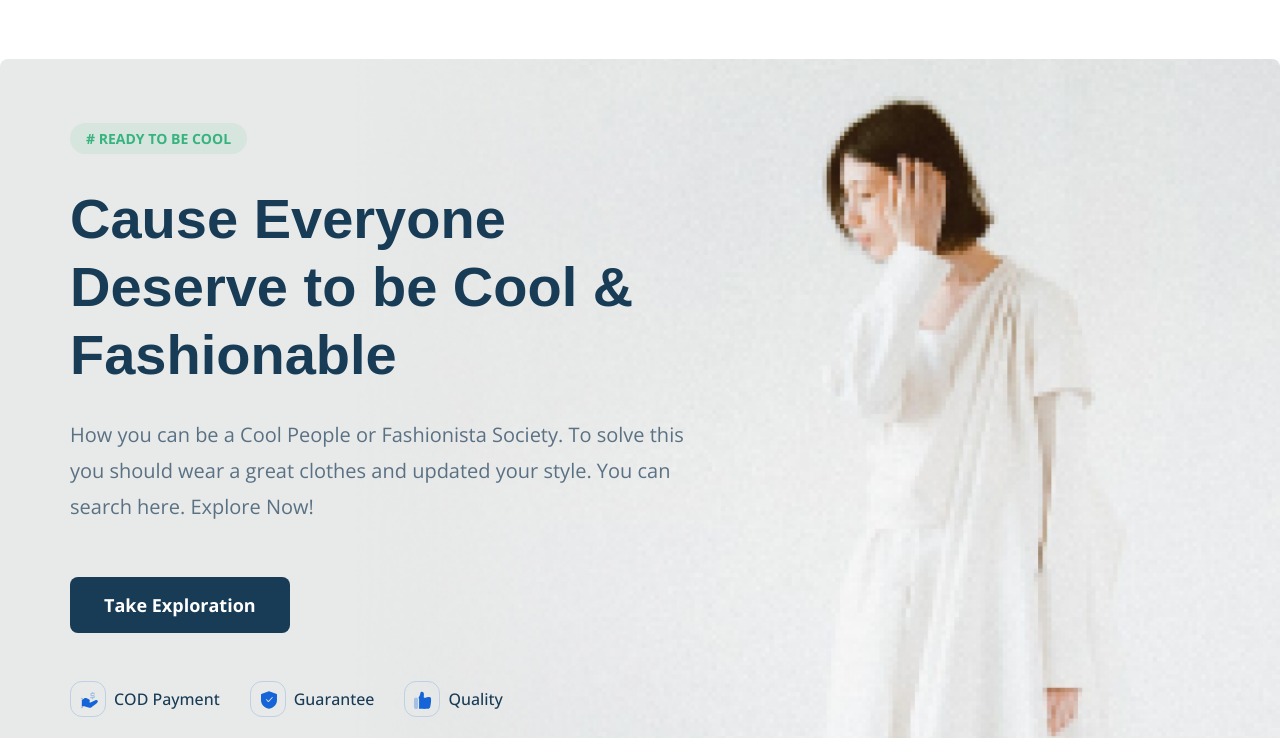
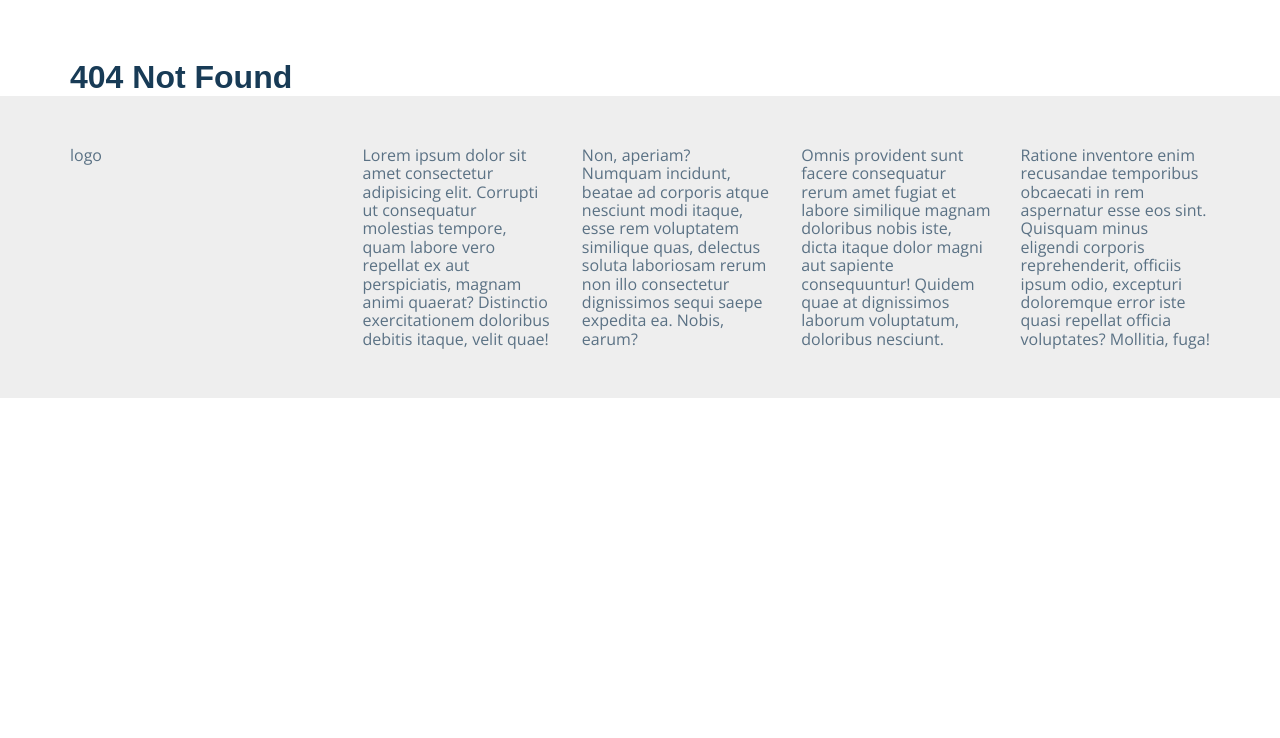
Before and after one commit to gldkru/ehya-fashion, a plain HTML site: page index.html in a window 1280 px wide. Shown: the part 77-815 px from the top of the page. Drawn offline with nearby package versions, Linux system fonts and the light colour scheme; a web font is replaced by a local one.

Commit message:
block page

```diff
--- a/index.html
+++ b/index.html
@@ -53,8 +53,11 @@
 			</div>
 		</header>
 
-		<div class="content-main">
-			<div class="hero">
+		<div class="page__content content-main">
+			<div class="container">
+				<h1>404 Not Found</h1>
+			</div>
+			<!-- <div class="hero">
 				<div class="container">
 					<div class="row">
 						<div class="col-7">
@@ -69,7 +72,6 @@
 							</div>
 							<div class="hero-action">
 								<a href="#" class="btn btn_black btn_large">Take Exploration</a>
-								<!-- <button type="button" class="btn">Take Exploration</button> -->
 							</div>
 							<div class="advantages">
 								<div class="advantage-item">
@@ -112,7 +114,7 @@
 						</div>
 					</div>
 				</div>
-			</div>
+			</div> -->
 		</div>
 
 		<footer class="footer-main">
--- a/styles/content.css
+++ b/styles/content.css
@@ -1,4 +1,2 @@
 .content-main {
-	width: 100%;
-	flex-grow: 1;
 }
--- a/styles/general.css
+++ b/styles/general.css
@@ -19,12 +19,6 @@ body {
 a {
 	color: var(--blue);
 	text-decoration: none;
-}
-
-.page {
-	display: flex;
-	flex-direction: column;
-	min-height: 100vh;
 }
 
 h1,
--- /dev/null
+++ b/styles/page.css
@@ -0,0 +1,13 @@
+/* Sticky footer */
+.page {
+	display: flex;
+	flex-direction: column;
+	min-height: 100vh;
+}
+
+.page__content {
+	flex-grow: 1;
+}
+
+.page__header {}
+.page__footer {}
```
